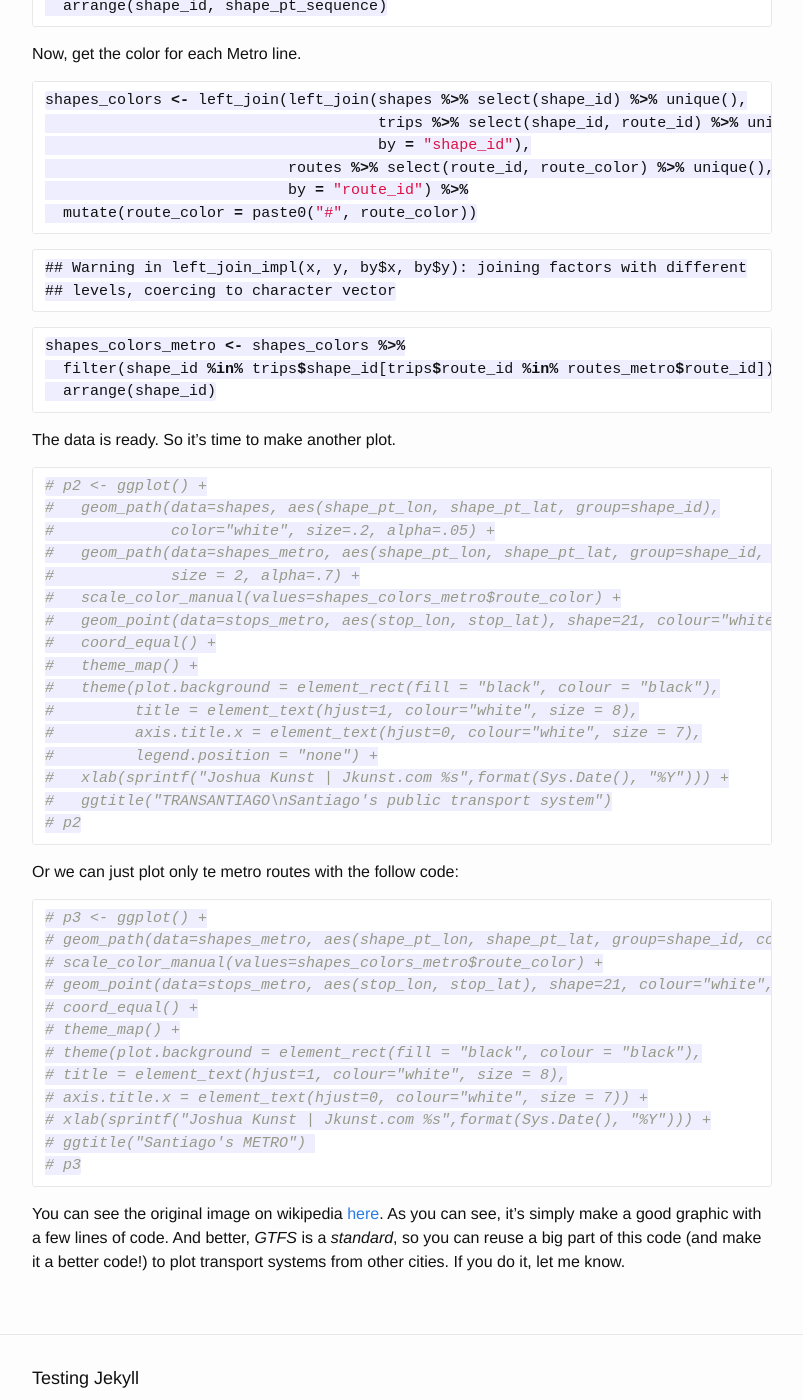
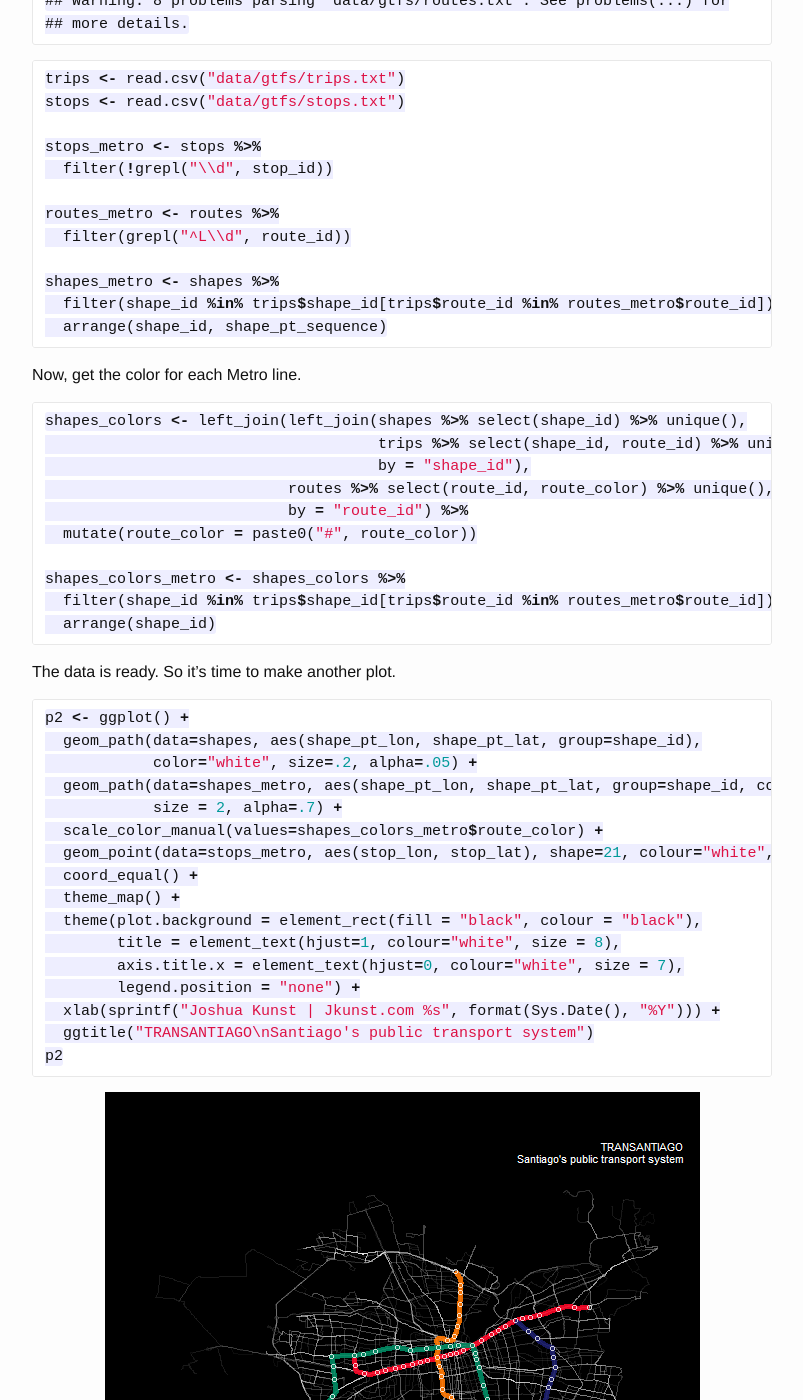
Before and after one commit to jbkunst/jbkunst.github.io2, a Jekyll site: the page built from _posts/2014-10-24-plotting-gtfs-data-with-r.md, in a window 1280 px wide and 1400 px high, scrolled down 2073 px. Shown: the whole window, without its empty margins (238-1041 px from the left). Built offline with Jekyll 4.4.1, drawn with Linux system fonts in a browser that asks for light colours; Markdown is read by kramdown in place of the engine named in the settings; some of the changed text lies outside the part shown.

Commit message:
testing head error

````diff
--- a/_posts/2014-10-24-plotting-gtfs-data-with-r.md
+++ b/_posts/2014-10-24-plotting-gtfs-data-with-r.md
@@ -1,14 +1,14 @@
 ---
- output:
-   html_fragment:
-     keep_md: yes
- categories: R
- layout: post
+output:
+ html_fragment:
+  keep_md: yes
+categories: R
+layout: post
 ---
 
 
 
- Days ago a study says that Santiago, city where I live, has one of the best
+Days ago a study says that Santiago, city where I live, has one of the best
 public transport system in LATAM (WAT?! define *best* please!). So I've search
 for some information and I found
 [this](http://www.siemens.com/press/pool/de/feature/2014/infrastructure-cities/2014-06-mobility-opportunity/slide-credo.pdf#page=6).
@@ -20,9 +20,22 @@
 (name, location), shapes (route, path) and other elements in the system. For example
 the `shape.txt` file have the geographic path of each route.
 
+Let's see the files:
+
 
 ```r
-shapes <- read.csv("data/gtfs/shapes.txt")
+dir("data/gtfs/")
+```
+
+```
+## [1] "routes.txt" "shapes.txt" "stops.txt"  "trips.txt"
+```
+
+```r
+library("dplyr")
+library("readr")
+
+shapes <- read_csv("data/gtfs/shapes.txt")
 head(shapes)
 ```
 
@@ -50,15 +61,17 @@
 p <- ggplot(shapes) +
   geom_path(aes(shape_pt_lon, shape_pt_lat, group = shape_id),
             size = .2, alpha = .1) +
-  coord_equal()
+  coord_equal() +
+  theme_map()
 p
 ```
 
 <img src="/images/plotting-gtfs-data_with-r/unnamed-chunk-3-1.png" title="plot of chunk unnamed-chunk-3" alt="plot of chunk unnamed-chunk-3" style="display: block; margin: auto;" />
 
-Is a good plot with a one line of code to start. But let's get the things more fun.
+Is a good plot with a few lines of code. But let's get the things more fun:
 Transantiago have a subway called *Metro*, so let's plot with more detail showing the
 stations and the routes (lines) over this plot.
+
 We need obtain the stops and routes which belong to *Metro*. In this case, the *stop_id*
 don't contain a number so we filter the metro's stations with `!grepl("\\d", stop_id)`.
 Then we need filter the shapes and routes for the *metro*. At the beggining is a bit complicated,
@@ -66,7 +79,15 @@
 
 
 ```r
-routes <- read.csv("data/gtfs/routes.txt")
+routes <- read_csv("data/gtfs/routes.txt")
+```
+
+```
+## Warning: 8 problems parsing 'data/gtfs/routes.txt'. See problems(...) for
+## more details.
+```
+
+```r
 trips <- read.csv("data/gtfs/trips.txt")
 stops <- read.csv("data/gtfs/stops.txt")
 
@@ -91,14 +112,7 @@
                            routes %>% select(route_id, route_color) %>% unique(),
                            by = "route_id") %>%
   mutate(route_color = paste0("#", route_color))
-```
 
-```
-## Warning in left_join_impl(x, y, by$x, by$y): joining factors with different
-## levels, coercing to character vector
-```
-
-```r
 shapes_colors_metro <- shapes_colors %>%
   filter(shape_id %in% trips$shape_id[trips$route_id %in% routes_metro$route_id]) %>% unique() %>%
   arrange(shape_id)
@@ -108,41 +122,49 @@
 
 
 ```r
-# p2 <- ggplot() +
-#   geom_path(data=shapes, aes(shape_pt_lon, shape_pt_lat, group=shape_id),
-#             color="white", size=.2, alpha=.05) +
-#   geom_path(data=shapes_metro, aes(shape_pt_lon, shape_pt_lat, group=shape_id, colour=shape_id),
-#             size = 2, alpha=.7) +
-#   scale_color_manual(values=shapes_colors_metro$route_color) +
-#   geom_point(data=stops_metro, aes(stop_lon, stop_lat), shape=21, colour="white", alpha =.8) +
-#   coord_equal() +
-#   theme_map() +
-#   theme(plot.background = element_rect(fill = "black", colour = "black"),
-#         title = element_text(hjust=1, colour="white", size = 8),
-#         axis.title.x = element_text(hjust=0, colour="white", size = 7),
-#         legend.position = "none") +
-#   xlab(sprintf("Joshua Kunst | Jkunst.com %s",format(Sys.Date(), "%Y"))) +
-#   ggtitle("TRANSANTIAGO\nSantiago's public transport system")
-# p2
+p2 <- ggplot() +
+  geom_path(data=shapes, aes(shape_pt_lon, shape_pt_lat, group=shape_id),
+            color="white", size=.2, alpha=.05) +
+  geom_path(data=shapes_metro, aes(shape_pt_lon, shape_pt_lat, group=shape_id, colour=shape_id),
+            size = 2, alpha=.7) +
+  scale_color_manual(values=shapes_colors_metro$route_color) +
+  geom_point(data=stops_metro, aes(stop_lon, stop_lat), shape=21, colour="white", alpha =.8) +
+  coord_equal() +
+  theme_map() +
+  theme(plot.background = element_rect(fill = "black", colour = "black"),
+        title = element_text(hjust=1, colour="white", size = 8),
+        axis.title.x = element_text(hjust=0, colour="white", size = 7),
+        legend.position = "none") +
+  xlab(sprintf("Joshua Kunst | Jkunst.com %s", format(Sys.Date(), "%Y"))) +
+  ggtitle("TRANSANTIAGO\nSantiago's public transport system")
+p2
 ```
+
+<img src="/images/plotting-gtfs-data_with-r/unnamed-chunk-6-1.png" title="plot of chunk unnamed-chunk-6" alt="plot of chunk unnamed-chunk-6" style="display: block; margin: auto;" />
 
 Or we can just plot only te metro routes with the follow code:
 
 
 ```r
-# p3 <- ggplot() +
-# geom_path(data=shapes_metro, aes(shape_pt_lon, shape_pt_lat, group=shape_id, colour=shape_id), size = 2, alpha=.8) +
-# scale_color_manual(values=shapes_colors_metro$route_color) +
-# geom_point(data=stops_metro, aes(stop_lon, stop_lat), shape=21, colour="white", alpha =.8) +
-# coord_equal() +
-# theme_map() +
-# theme(plot.background = element_rect(fill = "black", colour = "black"),
-# title = element_text(hjust=1, colour="white", size = 8),
-# axis.title.x = element_text(hjust=0, colour="white", size = 7)) +
-# xlab(sprintf("Joshua Kunst | Jkunst.com %s",format(Sys.Date(), "%Y"))) +
-# ggtitle("Santiago's METRO")
-# p3
+p3 <- ggplot() +
+  geom_path(data = shapes_metro,
+            aes(shape_pt_lon, shape_pt_lat, group = shape_id, colour = shape_id),
+            size = 2, alpha =.8) +
+  scale_color_manual(values = shapes_colors_metro$route_color) +
+  geom_point(data = stops_metro,
+             aes(stop_lon, stop_lat),
+             shape = 21, colour = "white", alpha = .8, size = 3) +
+  coord_equal() +
+  theme_map() +
+  theme(plot.background = element_rect(fill = "black", colour = "black"),
+        title = element_text(hjust=1, colour="white", size = 8),
+        legend.position = "none") +
+  xlab(sprintf("Joshua Kunst | Jkunst.com %s", format(Sys.Date(), "%Y"))) +
+  ggtitle("Santiago's METRO")
+p3
 ```
+
+<img src="/images/plotting-gtfs-data_with-r/unnamed-chunk-7-1.png" title="plot of chunk unnamed-chunk-7" alt="plot of chunk unnamed-chunk-7" style="display: block; margin: auto;" />
 
 You can see the original image on wikipedia
 [here](http://upload.wikimedia.org/wikipedia/commons/archive/4/49/20091229144454%21Metro_de_Santiago.svg).
````
Also changed, not shown: other parts of _posts/2014-10-24-plotting-gtfs-data-with-r.md (+0 -2 lines), images/plotting-gtfs-data_with-r/unnamed-chunk-3-1.png, images/plotting-gtfs-data_with-r/unnamed-chunk-6-1.png (added), images/plotting-gtfs-data_with-r/unnamed-chunk-7-1.png (added), 1 other file.
